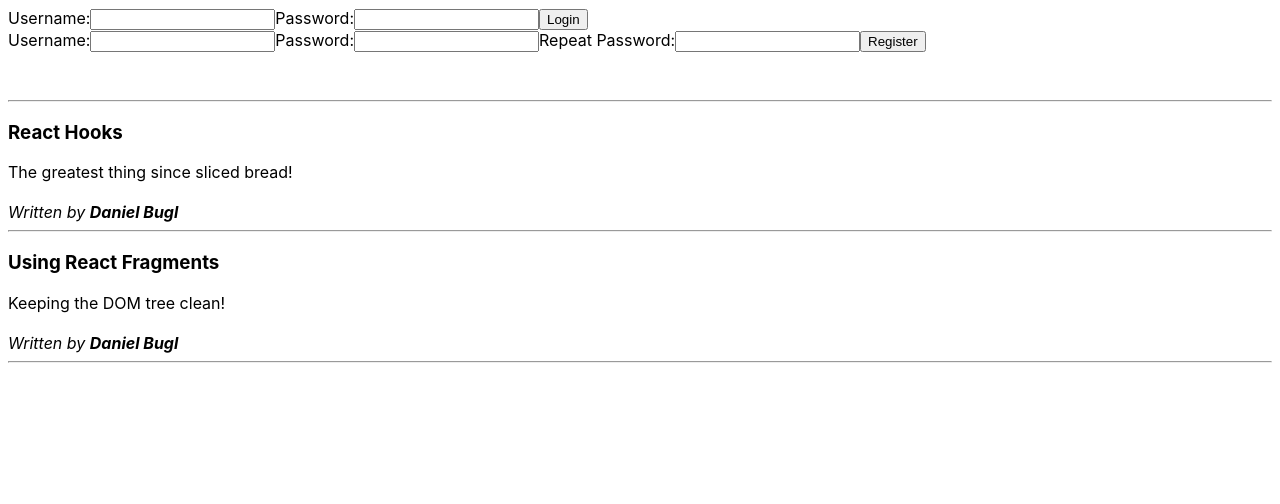
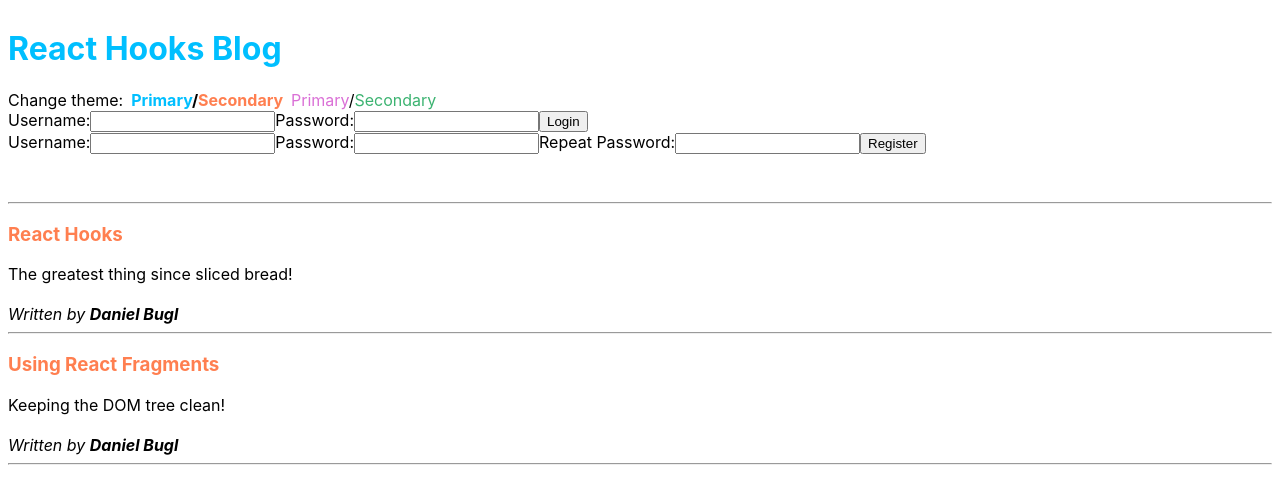
Before and after one commit to nfedzen/practice_blog, a React (Create React App) app: page / in a window 1280 px wide. Shown: the top 504 px of the page. Built offline with nearby package versions, Linux system fonts and the light colour scheme.

Commit message:
added useContext to use multiple themes throughout the project

```diff
--- a/src/App.js
+++ b/src/App.js
@@ -1,8 +1,11 @@
-import React, { useReducer, useEffect } from "react";
-import appReducer from './reducers'
+import React, { useReducer, useEffect, useState } from "react";
+import { ThemeContext } from "./contexts";
+import appReducer from "./reducers";
 import PostList from "./post/PostList";
 import CreatePost from "./post/CreatePost";
 import UserBar from "./user/UserBar";
+import Header from "./Header";
+import ChangeTheme from './ChangeTheme'
 
 const defaultPosts = [
   {
@@ -17,22 +20,35 @@ const defaultPosts = [
   },
 ];
 
-
+const blogName = "React Hooks Blog";
 
 export default function App() {
-  const [state, dispatch] = useReducer(appReducer, {user:'', posts:defaultPosts})
-  const {user, posts} = state
+  const [theme, setTheme] = useState({
+    primaryColor:'deepskyblue',
+    secondaryColor:'coral'
+  })
+
+  const [state, dispatch] = useReducer(appReducer, {
+    user: "",
+    posts: defaultPosts,
+  });
+  const { user, posts } = state;
 
   useEffect(() => {
-    if(user){
-      document.title = `${user} - React Hooks Blog`
+    if (user) {
+      document.title = `${user} - ${blogName}`;
     } else {
-      document.title = 'React Hooks Blog'
+      document.title = blogName;
     }
-  },[user])
+  }, [user]);
 
   return (
+    <ThemeContext.Provider
+      value={theme}
+    >
       <div style={{ padding: 8 }}>
+        <Header text={blogName} />
+        <ChangeTheme theme={theme} setTheme={setTheme} />
         <UserBar user={user} dispatch={dispatch} />
         <br />
         {user && <CreatePost user={user} posts={posts} dispatch={dispatch} />}
@@ -40,5 +56,6 @@ export default function App() {
         <hr />
         <PostList posts={posts} />
       </div>
+    </ThemeContext.Provider>
   );
 }
--- /dev/null
+++ b/src/ChangeTheme.js
@@ -0,0 +1,30 @@
+import React from 'react'
+
+const THEMES = [
+    {primaryColor:'deepskyblue', secondaryColor:'coral'},
+    {primaryColor:'orchid', secondaryColor:'mediumseagreen'}
+]
+
+function ThemeItem({theme,active,onClick}) {
+    return(
+        <span onClick={onClick} style={{cursor:'pointer', paddingLeft:8, fontWeight:active ? 'bold' : 'normal'}}>
+            <span style={{color:theme.primaryColor}}>Primary</span>
+            /
+            <span style={{color:theme.secondaryColor}}>Secondary</span>
+        </span>
+    )
+}
+export default function ChangeTheme({theme,setTheme}){
+    function isActive(t){
+        return t.primaryColor === theme.primaryColor && t.secondaryColor === theme.secondaryColor
+    }
+
+    return(
+        <div>
+          Change theme:
+          {THEMES.map((t,i) =>
+            <ThemeItem key={'theme-' + i} theme={t} active={isActive(t)} onClick={() => setTheme(t)} />
+          )}
+        </div>
+    )
+}
--- /dev/null
+++ b/src/Header.js
@@ -0,0 +1,10 @@
+import React, { useContext } from 'react'
+import {ThemeContext} from './contexts'
+
+const Header = ({text}) => {
+    const {primaryColor} = useContext(ThemeContext)
+
+    return <h1 style={{color:primaryColor}}>{text}</h1>
+}
+
+export default Header
--- /dev/null
+++ b/src/contexts.js
@@ -0,0 +1,6 @@
+import React from 'react'
+
+export const ThemeContext = React.createContext({
+    primaryColor:'deepskyblue',
+    secondaryColor:'coral'
+})
--- a/src/post/Post.js
+++ b/src/post/Post.js
@@ -1,12 +1,16 @@
-import React from 'react'
+import React, {useContext} from "react";
+import {ThemeContext} from '../contexts'
 
-export default function Post ({title, content, author}) {
-  return(
-  <div>
-    <h3>{title}</h3>
-    <div>{content}</div>
-    <br />
-    <i>Written by <b>{author}</b></i>
-  </div>
-  )
+export default function Post({ title, content, author }) {
+  const {secondaryColor} = useContext(ThemeContext)
+  return (
+    <div>
+      <h3 style={{color:secondaryColor}}>{title}</h3>
+      <div>{content}</div>
+      <br />
+      <i>
+        Written by <b>{author}</b>
+      </i>
+    </div>
+  );
 }
```
Also changed, not shown: src/index.js (+6 -6 lines), src/post/CreatePost.js (+27 -14 lines), src/post/PostList.js (+7 -7 lines). Lines whose indentation alone changed are shown as unchanged.
